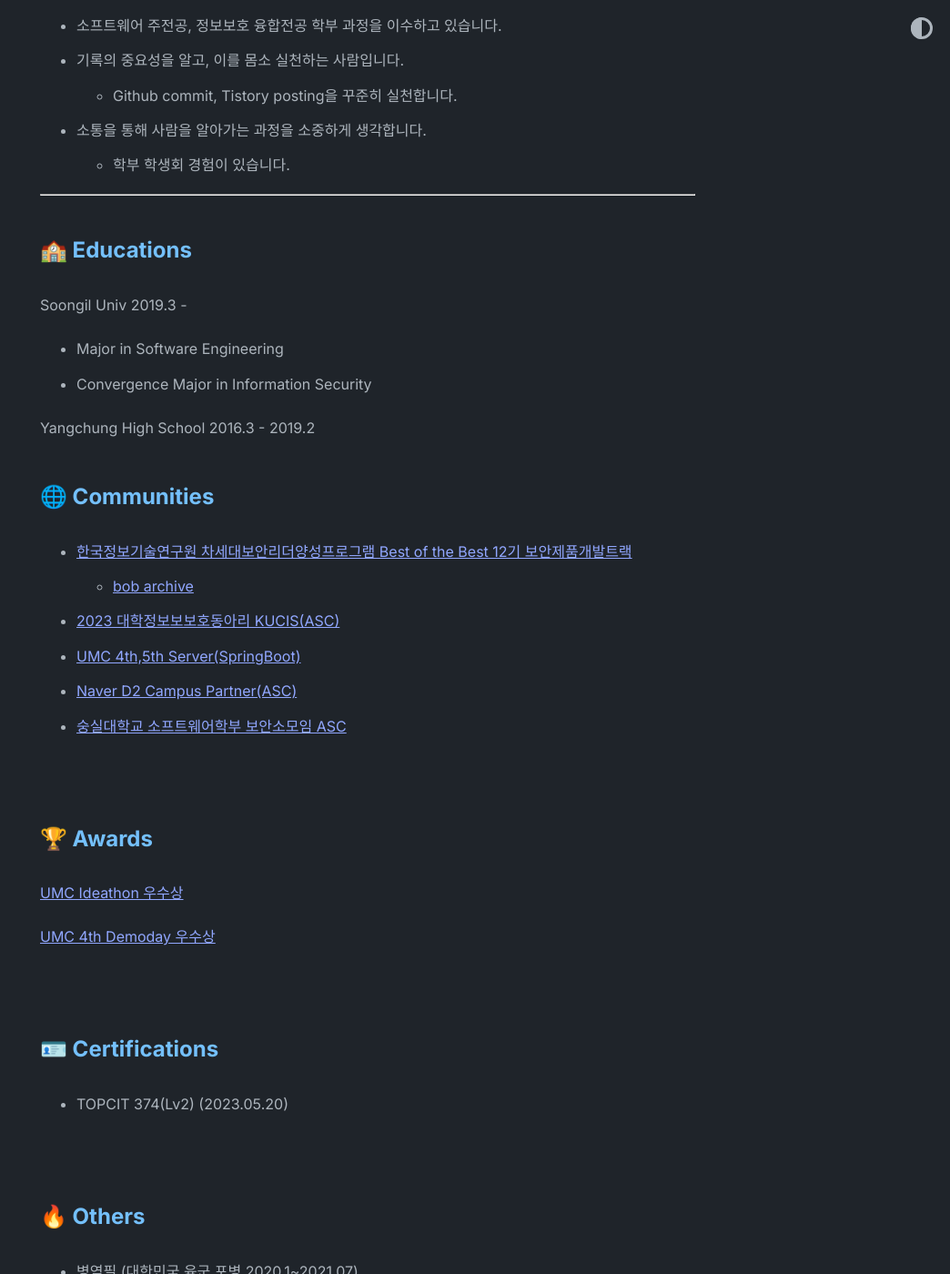
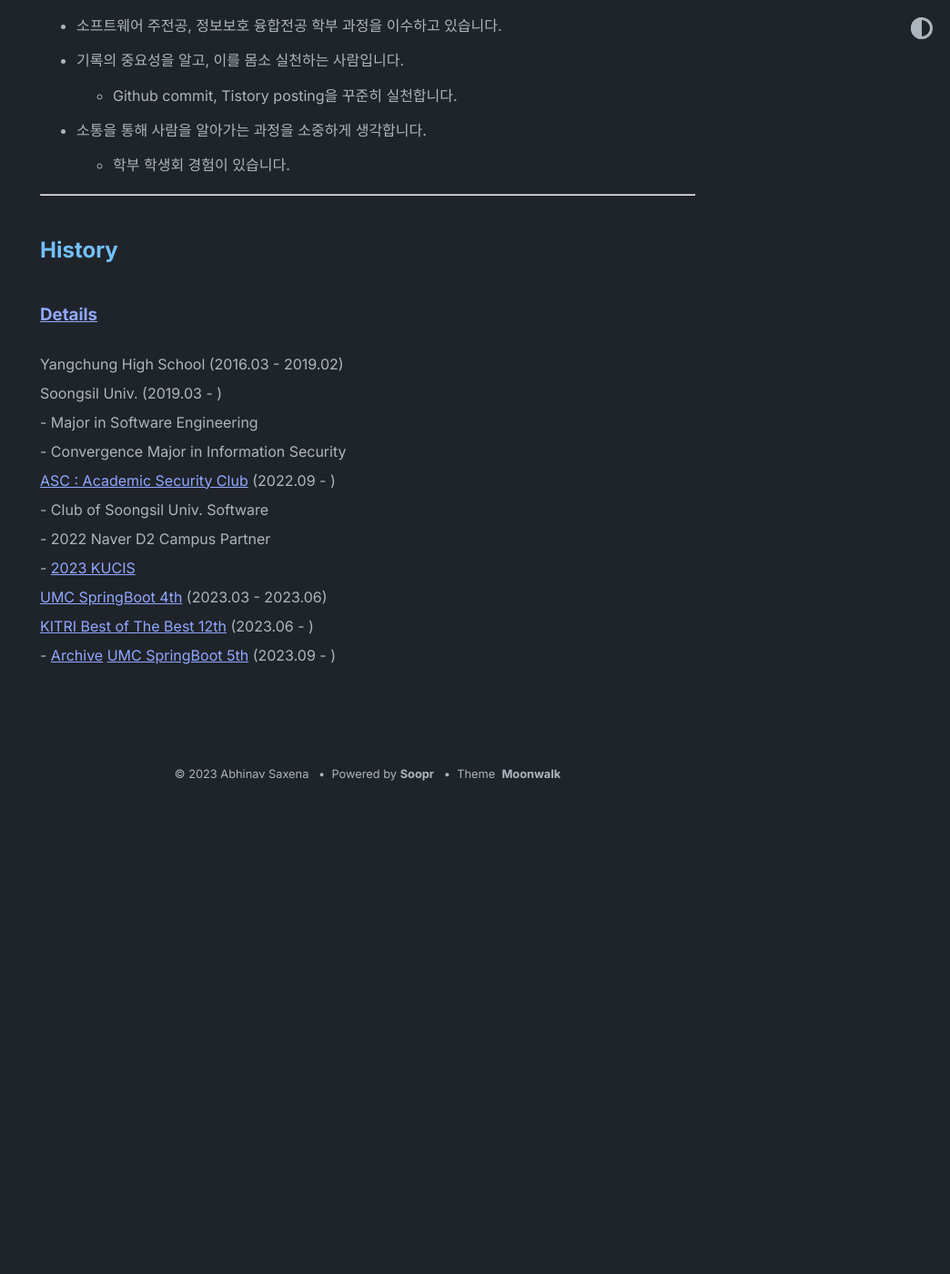
Before and after one commit to oxdjww/oxdjww.github.io, a Jekyll site: the page built from about.md, in a window 1280 px wide and 1400 px high, scrolled down 910 px. Shown: the whole window at 91% size, without its empty margins (236-1280 px from the left). Built offline with Jekyll 4.4.1, drawn with Linux system fonts in a browser that asks for light colours; after the commit the page ends 1786 px from its top, so only the background shows below that; some of the changed text lies outside the part shown.

Commit message:
update about.md

```diff
--- a/about.md
+++ b/about.md
@@ -26,47 +26,19 @@ title: About
 
 ---
 
-## 🏫 Educations
+## History
 
-Soongil Univ 2019.3 -
+### [Details](https://oxdjww.site/logs)
 
-- Major in Software Engineering
-- Convergence Major in Information Security
-
-Yangchung High School 2016.3 - 2019.2
-<br>
-
-## 🌐 Communities
-
-- [한국정보기술연구원 차세대보안리더양성프로그램 Best of the Best 12기 보안제품개발트랙](https://www.kitribob.kr/)
-    - [bob archive](https://github.com/bob-12th)
-- [2023 대학정보보보호동아리 KUCIS(ASC)](https://www.kisia.or.kr/talent_support/kucis_info/)
-- [UMC 4th,5th Server(SpringBoot)](https://www.makeus.in/umc)
-- [Naver D2 Campus Partner(ASC)](https://github.com/D2CAMPUS-PARTNER/2022-Kick-off)
-- [숭실대학교 소프트웨어학부 보안소모임 ASC](https://www.notion.so/1e2e608c98c949a696f02b363480ae38?pvs=21)
-
-<br>
-
-## 🏆 Awards
-
-[UMC Ideathon 우수상 ](https://www.notion.so/UMC-Ideathon-5d8b54b888ae49a292c76cafe8e3c755?pvs=21)
-
-[UMC 4th Demoday 우수상 ](https://www.notion.so/UMC-4th-Demoday-1d75d564ac5f4f2ea4577a9d95fc9c0c?pvs=21)
-
-<br>
-
-## 🪪 Certifications
-
-- TOPCIT 374(Lv2) (2023.05.20)
-
-<br>
-
-## 🔥 Others
-
-- 병역필 (대한민국 육군 포병 2020.1~2021.07)
-- 숭실대학교 소프트웨어학부 7대 학생회 Stream (2021.11 - 2022.12)
-    - 2022 학부 새내기배움터 기획 및 진행
-    - 2022 대동제 주점/주간부스 기획 및 운영
-    - 2022 학부 총 MT 기획 , 운영 및 행사진행
-- [OOP Study](https://oxdjww.notion.site/4a844329058c4277b7a3366d4c8248d3?pvs=4)
-- [2023 SSU Devcon 세미나 발표](https://www.notion.so/SSU-Devcon-01ca4ba1b6a2465eb6bd19621e9acaa0?pvs=21)
+Yangchung High School (2016.03 - 2019.02) <br>
+    Soongsil Univ. (2019.03 - ) <br>
+    - Major in Software Engineering <br>
+    - Convergence Major in Information Security <br>
+    [ASC : Academic Security Club](https://www.notion.so/ASC-1e2e608c98c949a696f02b363480ae38?pvs=4) (2022.09 - ) <br>
+    - Club of Soongsil Univ. Software <br>
+    - 2022 Naver D2 Campus Partner <br>
+    - [2023 KUCIS](https://www.kisia.or.kr/talent_support/kucis_info/) <br>
+    [UMC SpringBoot 4th](https://www.makeus.in/umc) (2023.03 - 2023.06) <br>
+    [KITRI Best of The Best 12th](https://www.kitribob.kr/) (2023.06 - ) <br>
+    - [Archive](https://github.com/bob-12th)
+    [UMC SpringBoot 5th](https://www.makeus.in/umc) (2023.09 - ) <br>
```
